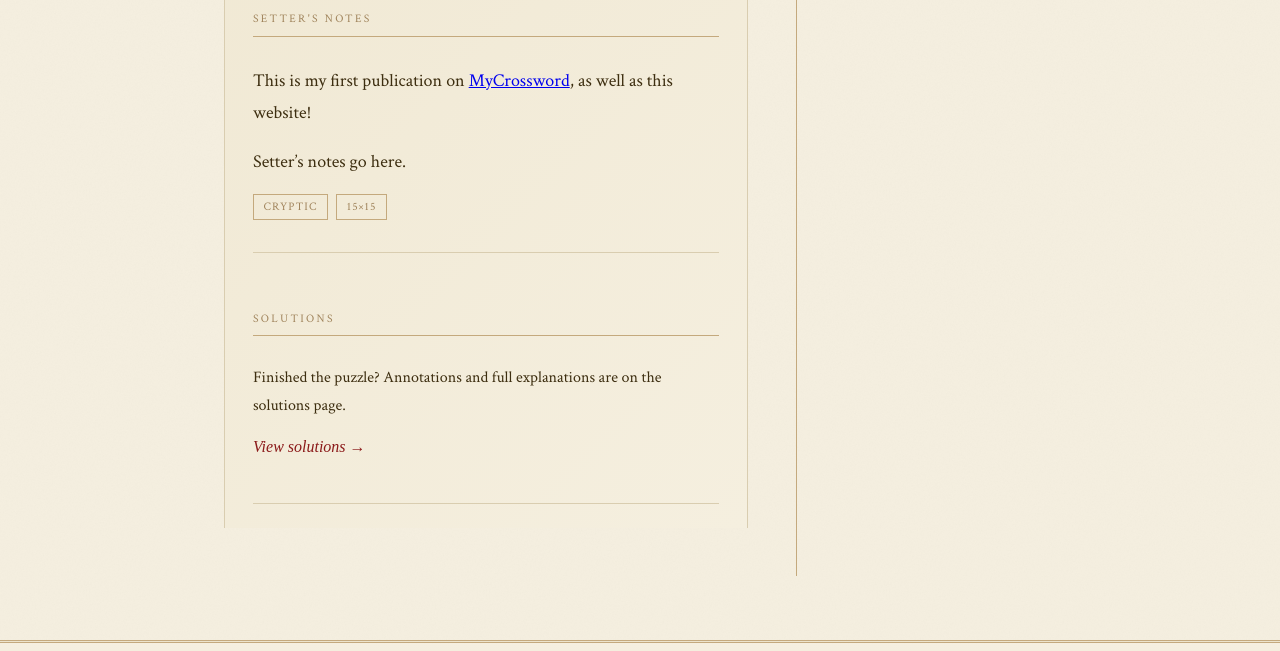
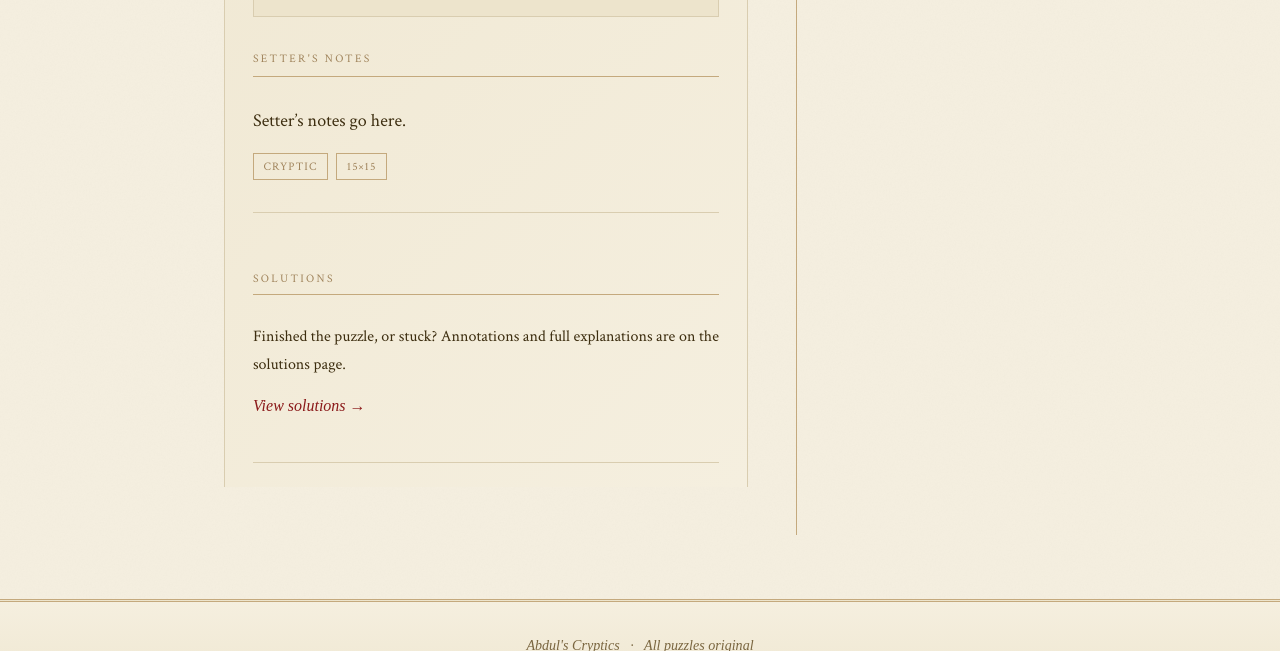
Before and after one commit to abdulkhaleddd/abdulkhaleddd.github.io, a Jekyll site: the page built from _puzzles/puzzle-001.md, in a window 1280 px wide and 900 px high, scrolled down 973 px, cut to the strip 249-900 px from the top of the window. Built offline with Jekyll 4.4.1, drawn with Linux system fonts in a browser that asks for light colours; some web fonts are replaced.

Commit message:
Update puzzle.html

```diff
--- a/_layouts/puzzle.html
+++ b/_layouts/puzzle.html
@@ -1,14 +1,11 @@
 ---
 layout: default
 ---
-
 <article class="post-card featured single-post">
   <div class="post-meta">
     No. {{ page.number }} &ensp;·&ensp; {{ page.date | date: "%B %Y" }} &ensp;·&ensp; {{ page.grid_size | default: "15×15" }}
   </div>
-
   <h1 class="post-title">{{ page.title }}</h1>
-
   {% if page.difficulty %}
   <div class="difficulty-row">
     Difficulty:
@@ -23,24 +20,21 @@
     </span>
   </div>
   {% endif %}
-
-  {% if page.description %}
-  <p class="post-excerpt">{{ page.description }}</p>
+  {% assign parts = content | split: '<!--notes-->' %}
+  {% if parts[0] != "" %}
+  <div class="post-excerpt">{{ parts[0] }}</div>
   {% endif %}
-
   {% if page.embed %}
   <div class="puzzle-embed-box">
     {{ page.embed }}
   </div>
   {% endif %}
-
-  {% if content != "" %}
+  {% if parts[1] and parts[1] != "" %}
   <div class="post-body">
     <div class="section-label" style="margin-top:2rem;">Setter's Notes</div>
-    {{ content }}
+    {{ parts[1] }}
   </div>
   {% endif %}
-
   {% if page.tags %}
   <div class="post-tags">
     {% for tag in page.tags %}
@@ -48,17 +42,15 @@
     {% endfor %}
   </div>
   {% endif %}
-
   {% if page.solution_slug %}
   <div class="solutions-link-block">
     <div class="section-label" style="margin-top:2rem;">Solutions</div>
     <p class="post-excerpt" style="margin-bottom:0.75rem;">
-      Finished the puzzle? Annotations and full explanations are on the solutions page.
+      Finished the puzzle, or stuck? Annotations and full explanations are on the solutions page.
     </p>
     <a href="{{ '/solutions/' | append: page.solution_slug | relative_url }}" class="read-more solutions-link">View solutions →</a>
   </div>
   {% endif %}
-
   <div class="post-nav">
     {% if page.previous %}
       <a href="{{ page.previous.url }}" class="read-more">← Previous puzzle</a>
```
